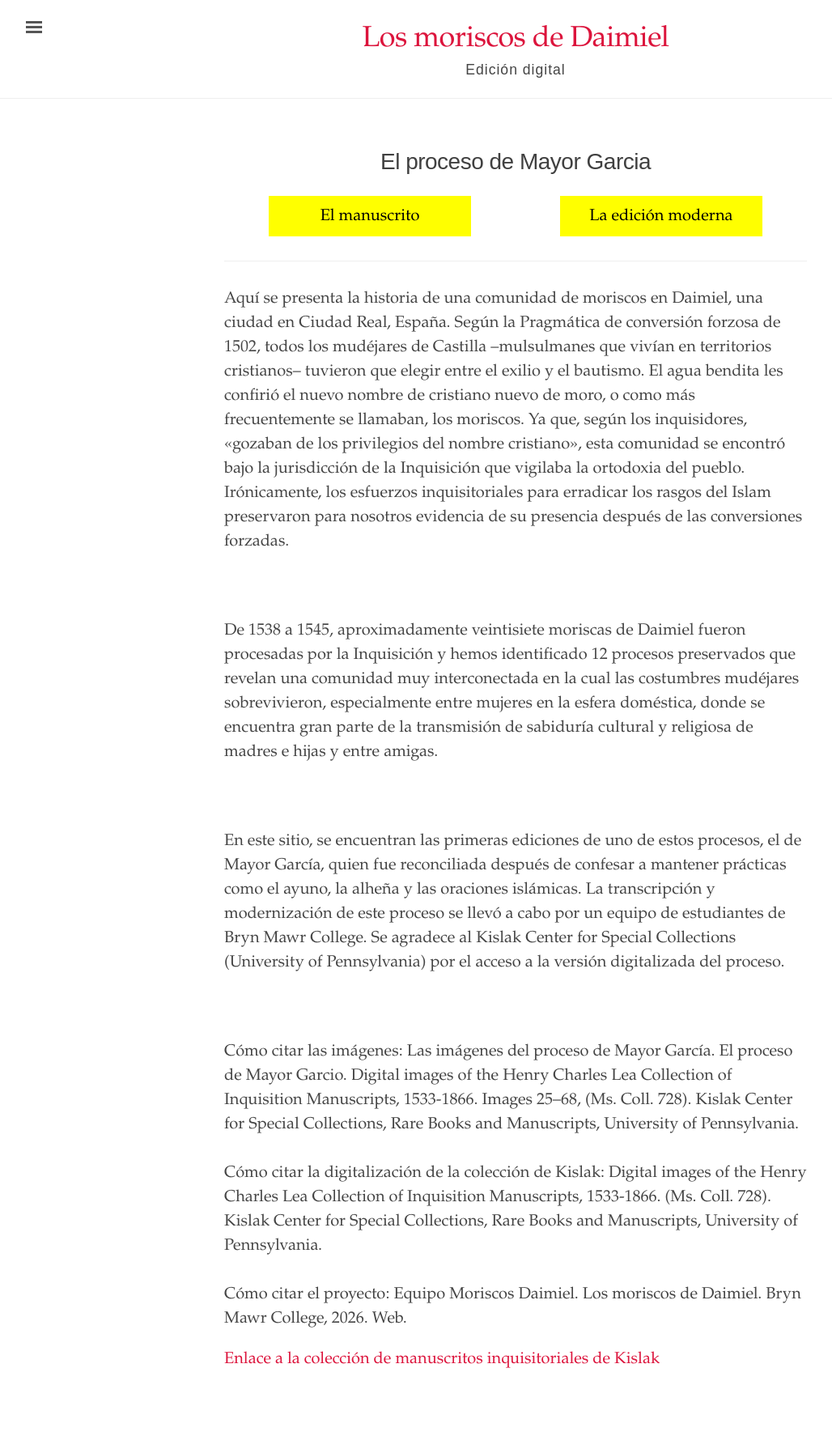
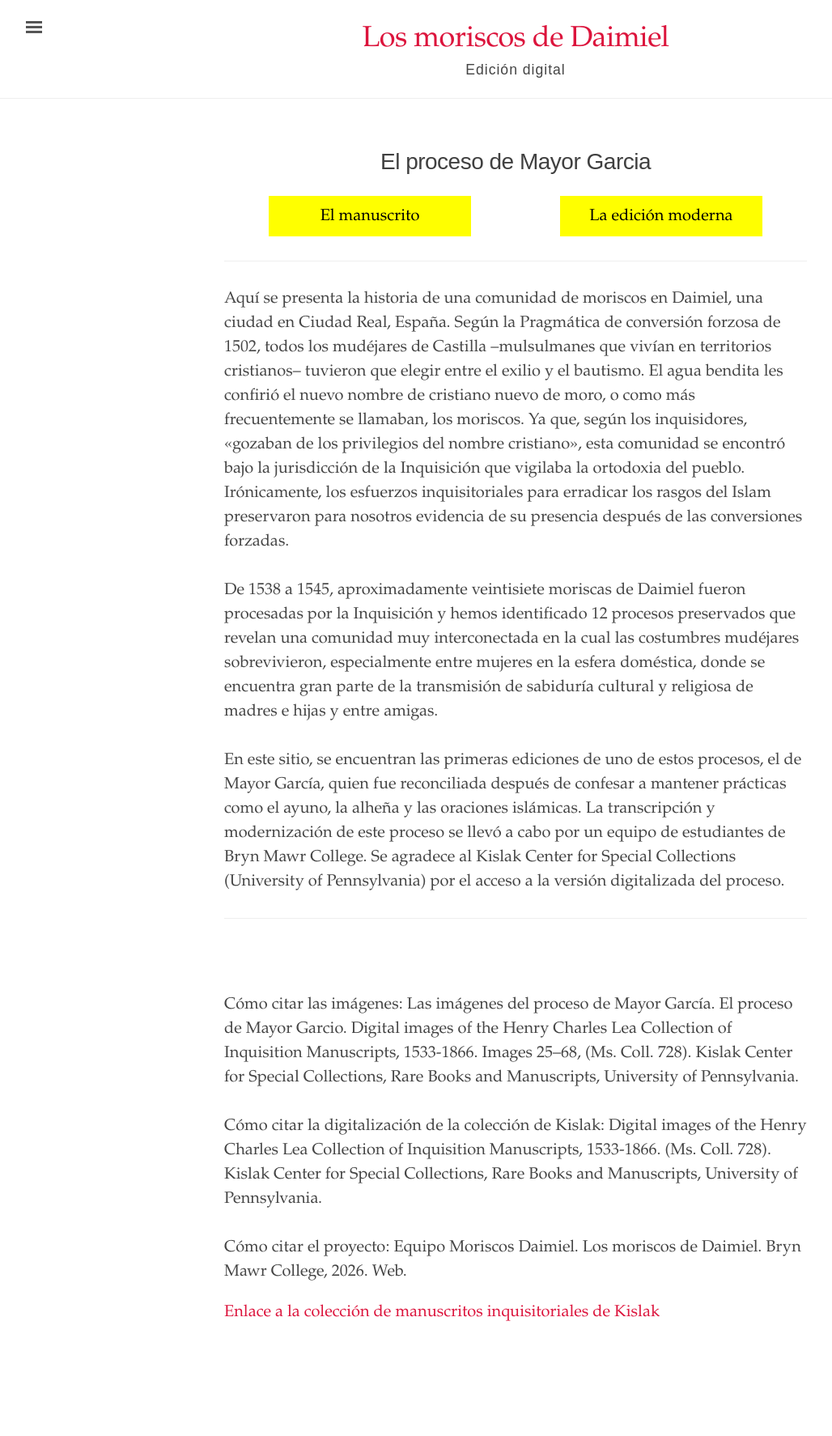
Before and after one commit to digbmc/moriscos-daimel, a Jekyll site: the page built from index.html, in a window 1280 px wide. Shown: the whole page at 81% size, without its empty margins (3-1031 px from the left). Built offline with Jekyll 4.4.1, drawn with Linux system fonts in a browser that asks for light colours; after the commit the page ends 1716 px from its top, so only the background shows below that.

Commit message:
Update index.html

```diff
--- a/index.html
+++ b/index.html
@@ -36,17 +36,13 @@ title: Inicio
   Inquisición que vigilaba la ortodoxia del pueblo. Irónicamente, los esfuerzos inquisitoriales para
   erradicar los rasgos del Islam preservaron para nosotros evidencia de su presencia después de
   las conversiones forzadas.
-</p>
 <br><br>
-<p>
   De 1538 a 1545, aproximadamente veintisiete moriscas de Daimiel fueron procesadas por la
   Inquisición y hemos identificado 12 procesos preservados que revelan una comunidad muy
   interconectada en la cual las costumbres mudéjares sobrevivieron, especialmente entre
   mujeres en la esfera doméstica, donde se encuentra gran parte de la transmisión de sabiduría
   cultural y religiosa de madres e hijas y entre amigas.
-</p>
 <br><br>
-<p>
   En este sitio, se encuentran las primeras ediciones de uno de estos procesos, el de Mayor
   García, quien fue reconciliada después de confesar a mantener prácticas como el ayuno, la
   alheña y las oraciones islámicas. La transcripción y modernización de este proceso se llevó a
@@ -54,6 +50,7 @@ title: Inicio
   Special Collections (University of Pennsylvania) por el acceso a la versión digitalizada del
   proceso.
 </p>
+<hr>
 <br><br>
 <p>
   Cómo citar las imágenes: Las imágenes del proceso de Mayor García. El proceso de Mayor Garcio.
```
